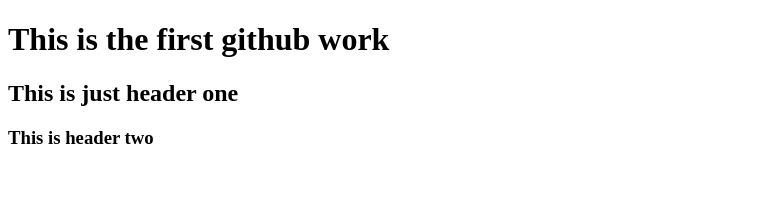
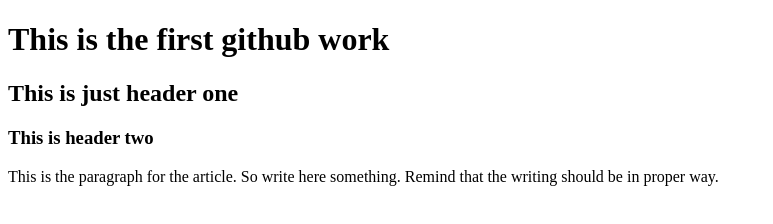
Before and after one commit to omitsen/PGDIT_Prac, a plain HTML site: page index.html in a window 1280 px wide. Shown: the whole page, without its empty margins (0-773 px from the left). Drawn offline with Linux system fonts and the light colour scheme.

Commit message:
paragraph and css file

```diff
--- a/index.html
+++ b/index.html
@@ -9,5 +9,6 @@
     <h1>This is the first github work</h1>
     <h2>This is just header one</h2>
     <h3>This is header two</h3>
+    <P>This is the paragraph for the article. So write here something. Remind that the writing should be in proper way.</P>
 </body>
 </html>
--- /dev/null
+++ b/style.css
@@ -0,0 +1,3 @@
+p{
+    background-color: blue;
+}
```
